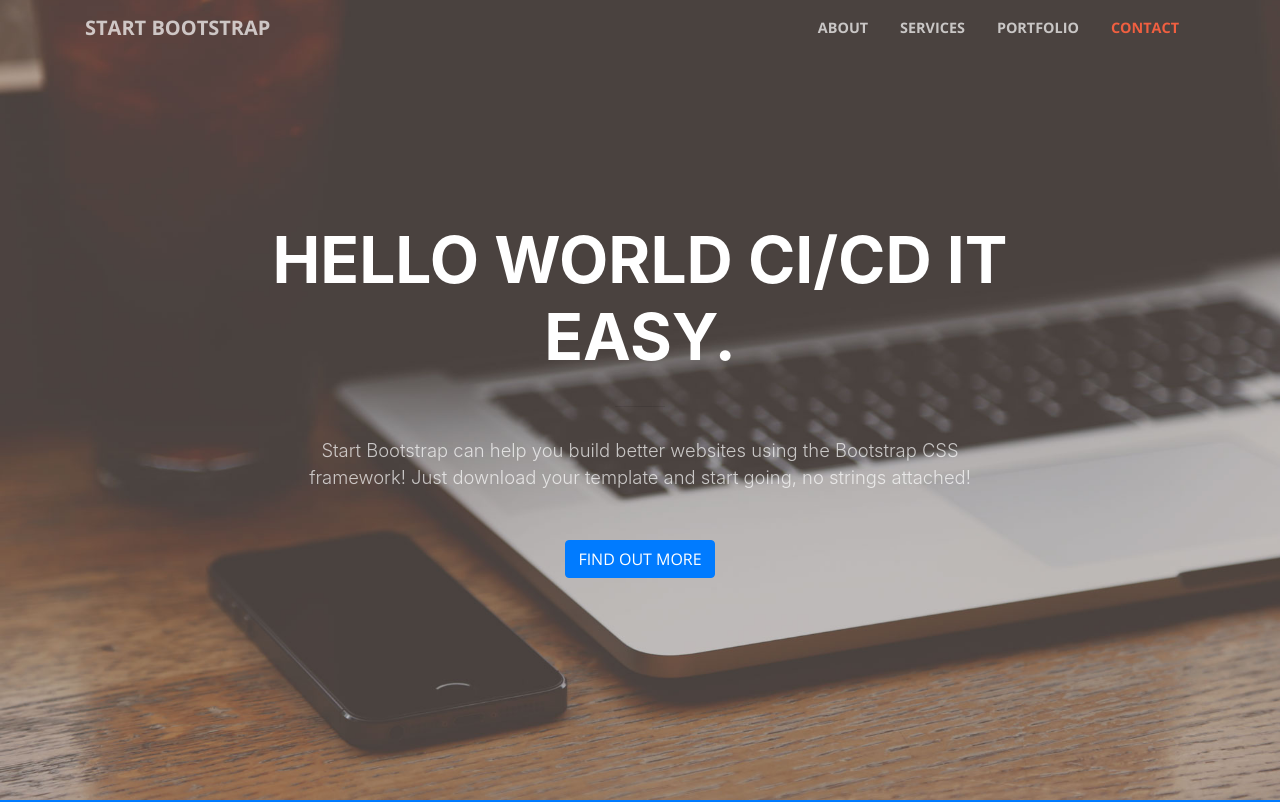
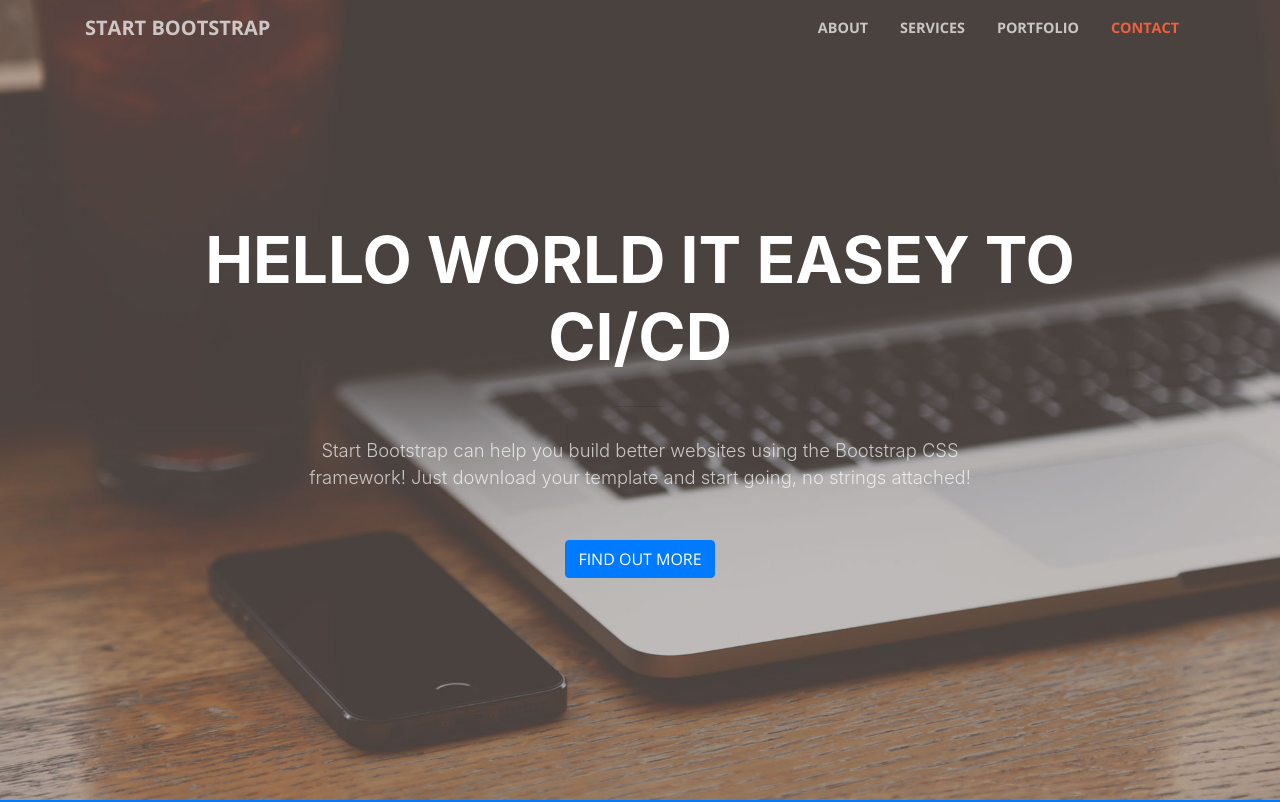
Before and after one commit to sappachok/wunca39, a website with bundled scripts: page sample-html/index.html in a window 1280 px wide. Shown: the top 802 px of the page. Built offline with nearby package versions, Linux system fonts and the light colour scheme.

Commit message:
updare index.html

```diff
--- a/sample-html/index.html
+++ b/sample-html/index.html
@@ -8,7 +8,7 @@
     <meta name="description" content="">
     <meta name="author" content="">
 
-    <title>Creative - Start Bootstrap Theme</title>
+    <title>WUNCA38 Workshop CI/CD</title>
 
     <!-- Bootstrap core CSS -->
     <link href="vendor/bootstrap/css/bootstrap.min.css" rel="stylesheet">
@@ -59,7 +59,7 @@
         <div class="row">
           <div class="col-lg-10 mx-auto">
             <h1 class="text-uppercase">
-              <strong>Hello world CI/CD it easy.</strong>
+              <strong>Hello world it easey to CI/CD</strong>
             </h1>
             <hr>
           </div>
```
